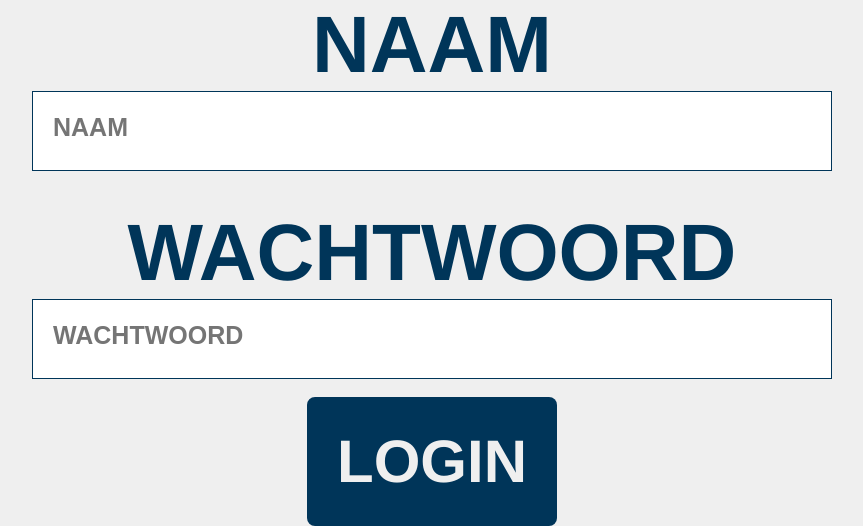
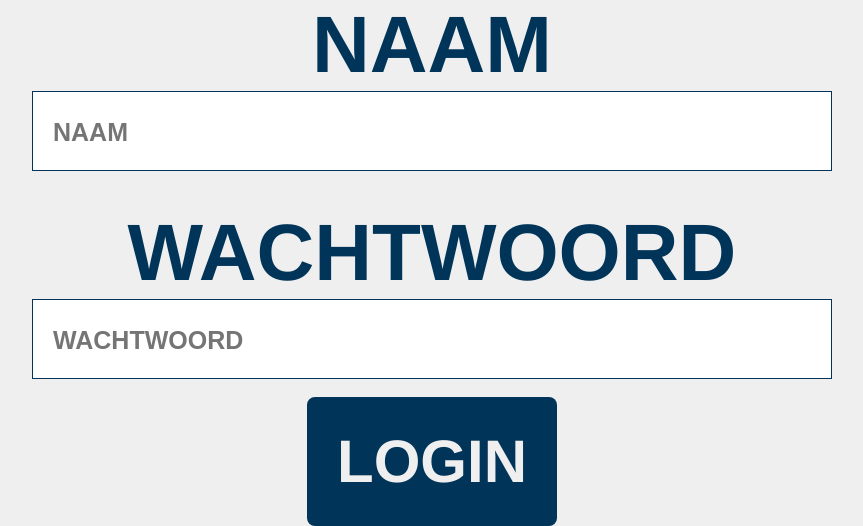
Before and after one commit to MalikKhadje/beroeps_foto-upload, a PHP site: page /php/login.php in a window 1280 px wide. Shown: the part 336-862 px from the top of the page, without its empty margins (208-1071 px from the left). Run offline with PHP 8.4, Linux system fonts and the light colour scheme.

Commit message:
fdsfdsfds

```diff
--- a/login/css/login.css
+++ b/login/css/login.css
@@ -74,7 +74,6 @@ img {
     padding: 20px;
     font-size: 30px;
     font-weight: bold;
-    padding-bottom: 30px;
 }
 
 .input::placeholder {
@@ -103,13 +102,13 @@ img {
 .invalid-feedback {
     font-family: 'Arimo', sans-serif;
     color: rgb(180, 0, 0);
-    font-size: 2vw;
+    font-size: 10px;
 }
 
 .alert-danger {
     font-family: 'Arimo', sans-serif;
     color: rgb(180, 0, 0);
-    font-size: 3vw;
+    font-size: 10px;
 }
 
 
```
